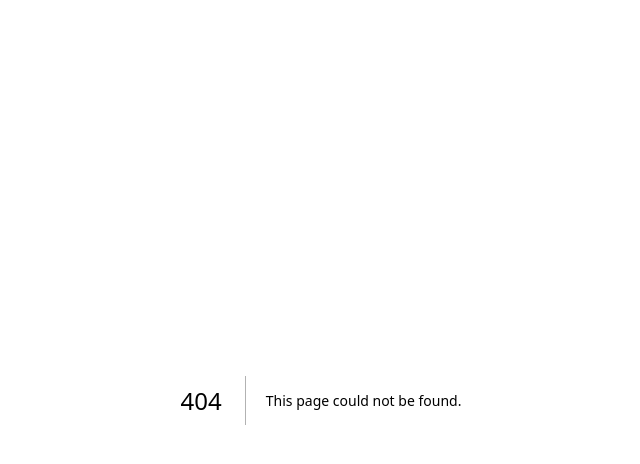
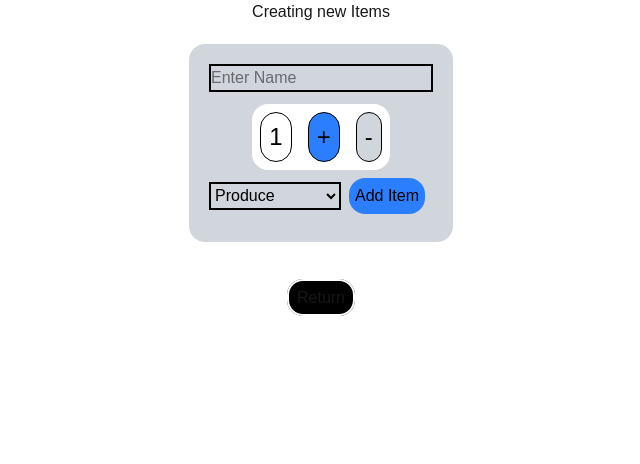
Before and after one commit to Enzodabenzo123/cprg306-assignments, a Next.js app: page /week-5 in a window 1280 px wide. Before the commit this address had no page. Shown: the top 464 px of the page, without its empty margins (319-959 px from the left). Built offline with nearby package versions, Linux system fonts and the light colour scheme.

Commit message:
adding week 5

```diff
--- a/app/page.js
+++ b/app/page.js
@@ -9,7 +9,9 @@ export default function Page() {
       <Link href="/week-3">Week-3 page</Link>
       <br></br>
       <Link href="/week-4">Week-4 page</Link>
-
+      <br></br>
+      <Link href="/week-5">Week-5 page</Link>
+      <br></br>
     </main>
 
   );
--- a/app/week-4/page.js
+++ b/app/week-4/page.js
@@ -4,7 +4,6 @@ export default function Page(){
     return(
         <main>
             <NewItem/>
-
         </main>
     );
 };
--- /dev/null
+++ b/app/week-5/new-item.js
@@ -0,0 +1,72 @@
+"use client";
+import { useState } from "react";
+
+export default function NewItem(){
+    const [quantity, setQuantity] = useState(1);
+    const [name, setName] = useState("");
+    const [category, setCategory] = useState("Produce");
+
+    const handleSubmit = (event) => {
+        event.preventDefault();
+        let item = {name, quantity, category};
+        console.log(item);
+        alert(`Item added: ${name}, Quantity: ${quantity}, Category: ${category}`);
+        setName("");
+        setQuantity(1);
+        setCategory("Produce");
+    }
+
+    const increment = () => {
+        if(quantity < 20){
+            setQuantity(quantity + 1);
+        }
+    };
+
+    const decrement = () => {
+        if(quantity > 1){
+            setQuantity(quantity -1);
+        }
+    };
+
+    const handleNameChange =(e) => {
+        let newName = e.target.value;
+        setName(newName);
+    }
+
+    const handleCategoryChange = (e) => {
+        let newCategory = e.target.value;
+        setCategory(newCategory);
+    }
+
+    return(
+        <section>
+            <div className="flex flex-col justify-self-center items-center bg-gray-300 text-black p-5 m-5 rounded-2xl">
+                <form onSubmit={handleSubmit} >
+                    <label htmlFor="name"></label>
+                    <input type="text" id="name" value={name} onChange={(event) => handleNameChange(event)} required placeholder="Enter Name" className="border-2 border-black mb-3 w-full "></input>
+                    <div className="bg-white flex flex-row justify-self-center  text-black text-2xl rounded-2xl  h-auto w-auto">
+                        <p className="m-2 p-2 border-1 border-black rounded-2xl content-center text-center" >{quantity}</p>
+                        <button type="button" onClick={increment} className={`rounded-2xl border-black border-1 p-2 m-2 ${quantity === 20 ? 'bg-gray-300 cursor-not-allowed':'bg-blue-500 hover:bg-blue-400'}`}>+</button>
+                        <button type="button" onClick={decrement} className={`rounded-2xl border-black border-1 p-2 m-2 ${quantity === 1 ? 'bg-gray-300 cursor-not-allowed':'bg-red-500 hover:bg-red-400'}`}>-</button>
+                    </div>
+                    <label htmlFor="category"></label>
+                    <select id="category" value={category} onChange={(event) => handleCategoryChange(event)} className="border-2 border-black w-auto h-7">
+                        <option value="Produce">Produce</option>
+                        <option value="Dairy">Dairy</option>
+                        <option value="Meat">Meat</option>
+                        <option value="Frozen Foods">Frozen Foods</option>
+                        <option value="Canned Goods">Canned Goods</option>
+                        <option value="Dry Goods">Dry Goods</option>
+                        <option value="Beverages">Beverages</option>
+                        <option value="Snacks">Snacks</option>
+                        <option value="Household">Household</option>
+                        <option value="Other">Other</option>
+                    </select>
+
+                    <button type="submit" className="m-2 p-1.5 bg-blue-500 hover:bg-blue-400 rounded-2xl">Add Item</button>
+                </form>
+            </div>
+        </section>
+
+    );
+};
--- /dev/null
+++ b/app/week-5/page.js
@@ -0,0 +1,13 @@
+import Link from "next/link";
+import NewItem from "./new-item";
+
+export default function Page(){
+    return(
+        <main className="text-center">
+            <h1> Creating new Items </h1>
+            <NewItem/>
+            <br></br>
+            <Link className="bg-black border-white border-2 p-2 m-2 rounded-2xl" href="/">Return</Link>
+        </main>
+    );
+};
```
